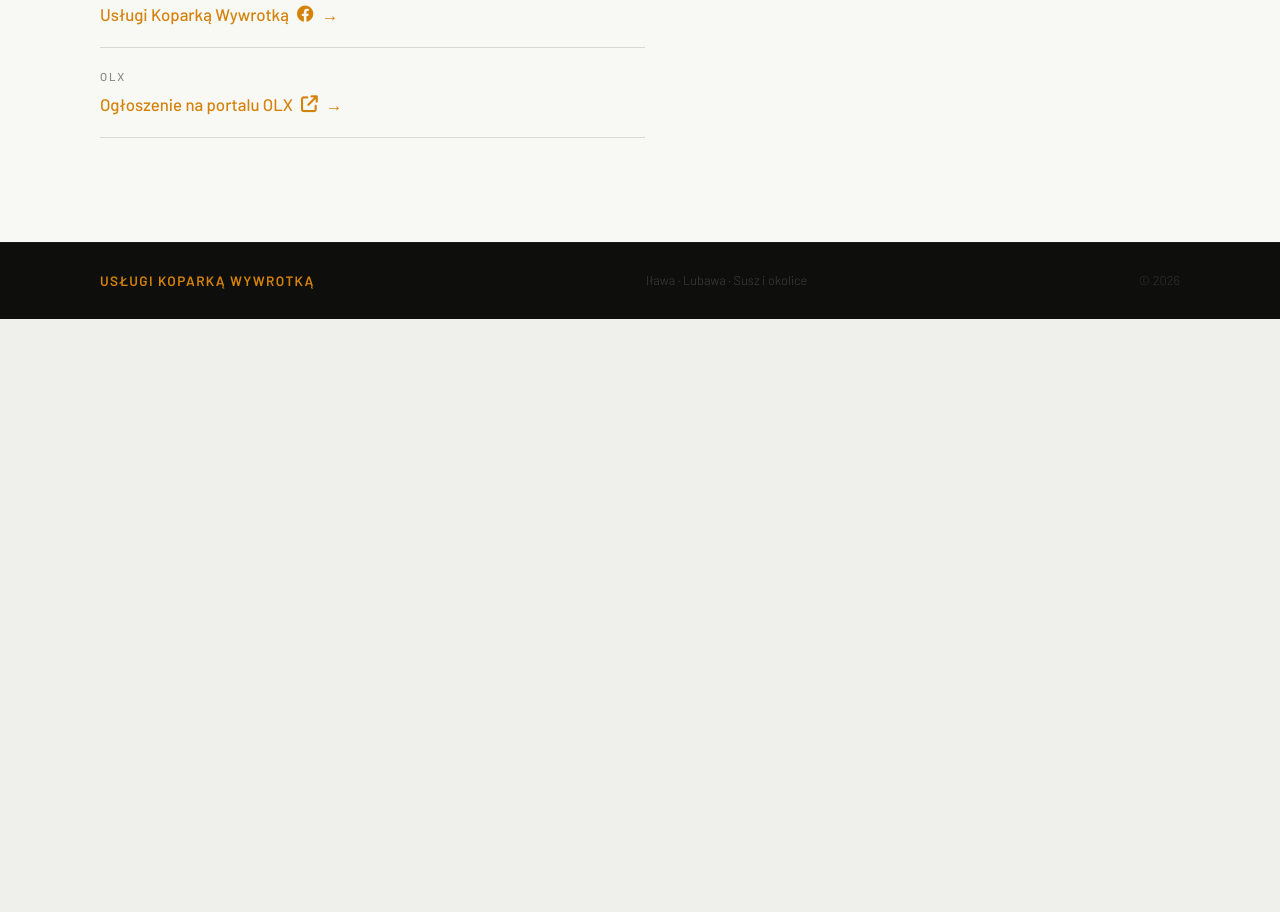
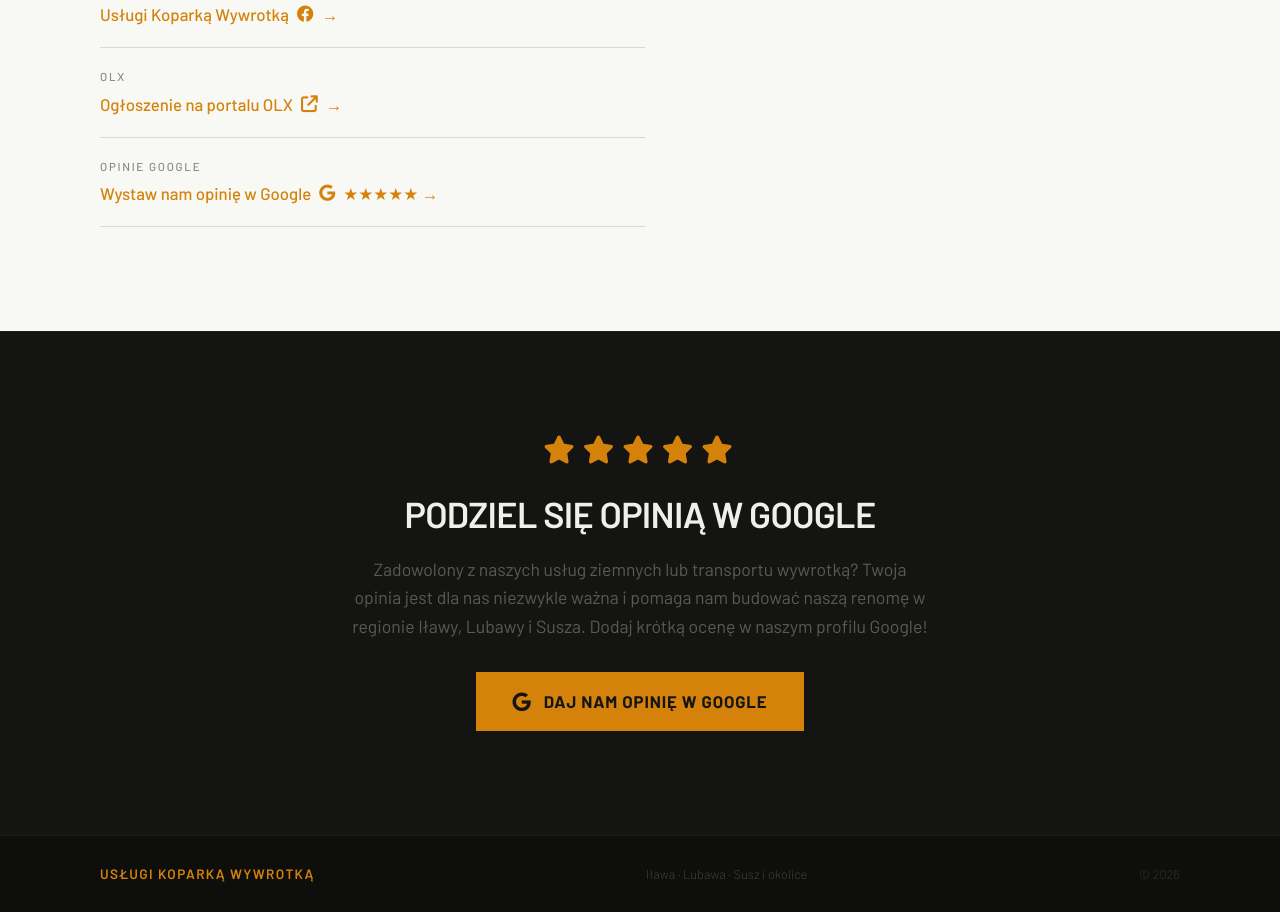
Before and after one commit to przemekszcz7/koparkawywrotka, a React (Vite) app: page / in a window 1280 px wide. Shown: the part 7100-8012 px from the top of the page. Before the commit the page ends 7419 px from the top, so only its background shows below. Built offline with nearby package versions, Linux system fonts and the light colour scheme.

Commit message:
feat: improve SEO, update favicons, and refine code
- Add FAQ schema to homepage for better search visibility
- Update sitemap priorities and change frequencies
- Replace single favicon with multi-resolution set
- Add null check for React root container initialization

```diff
--- a/blog/index.html
+++ b/blog/index.html
@@ -64,7 +64,8 @@
     </script>
 
     <!-- Favicon -->
-    <link rel="icon" type="image/jpeg" href="https://i.ibb.co/pvXXV73W/689495698-122096086329318216-1728774743153418889-n.jpg" />
+    <link rel="icon" type="image/jpeg" sizes="48x48" href="https://i.ibb.co/kVGJ9MQ6/favcion48.png" />
+    <link rel="icon" type="image/jpeg" sizes="32x32" href="https://i.ibb.co/995nqNFd/favicon32.png" />
 
     <!-- Preconnect to CDN and font origins -->
     <link rel="preconnect" href="https://fonts.googleapis.com" />
@@ -72,7 +73,7 @@
     <link rel="preconnect" href="https://cdnjs.cloudflare.com" crossorigin />
 
     <!-- Google Fonts: Barlow -->
-    <link href="https://fonts.googleapis.com/css2family=Barlow:ital,wght@0,300;0,400;0,500;0,600;0,700;0,800;1,700&amp;display=swap" rel="stylesheet" media="print" onload="this.media='all'" />
+    <link href="https://fonts.googleapis.com/css2?family=Barlow:ital,wght@0,300;0,400;0,500;0,600;0,700;0,800;1,700&amp;display=swap" rel="stylesheet" media="print" onload="this.media='all'" />
     <noscript>
       <link href="https://fonts.googleapis.com/css2?family=Barlow:ital,wght@0,300;0,400;0,500;0,600;0,700;0,800;1,700&amp;display=swap" rel="stylesheet" />
     </noscript>
--- a/blog/jak-przebiega-niwelacja-terenu/index.html
+++ b/blog/jak-przebiega-niwelacja-terenu/index.html
@@ -81,7 +81,8 @@
     </script>
 
     <!-- Favicon -->
-    <link rel="icon" type="image/jpeg" href="https://i.ibb.co/pvXXV73W/689495698-122096086329318216-1728774743153418889-n.jpg" />
+    <link rel="icon" type="image/jpeg" sizes="48x48" href="https://i.ibb.co/kVGJ9MQ6/favcion48.png" />
+    <link rel="icon" type="image/jpeg" sizes="32x32" href="https://i.ibb.co/995nqNFd/favicon32.png" />
 
     <!-- Preconnect to CDN and font origins -->
     <link rel="preconnect" href="https://fonts.googleapis.com" />
--- a/blog/jak-przygotowac-dzialke-pod-budowe-domu/index.html
+++ b/blog/jak-przygotowac-dzialke-pod-budowe-domu/index.html
@@ -81,7 +81,8 @@
     </script>
 
     <!-- Favicon -->
-    <link rel="icon" type="image/jpeg" href="https://i.ibb.co/pvXXV73W/689495698-122096086329318216-1728774743153418889-n.jpg" />
+    <link rel="icon" type="image/jpeg" sizes="48x48" href="https://i.ibb.co/kVGJ9MQ6/favcion48.png" />
+    <link rel="icon" type="image/jpeg" sizes="32x32" href="https://i.ibb.co/995nqNFd/favicon32.png" />
 
     <!-- Preconnect to CDN and font origins -->
     <link rel="preconnect" href="https://fonts.googleapis.com" />
--- a/blog/koparka-czy-koparko-ladowarka/index.html
+++ b/blog/koparka-czy-koparko-ladowarka/index.html
@@ -81,7 +81,8 @@
     </script>
 
     <!-- Favicon -->
-    <link rel="icon" type="image/jpeg" href="https://i.ibb.co/pvXXV73W/689495698-122096086329318216-1728774743153418889-n.jpg" />
+    <link rel="icon" type="image/jpeg" sizes="48x48" href="https://i.ibb.co/kVGJ9MQ6/favcion48.png" />
+    <link rel="icon" type="image/jpeg" sizes="32x32" href="https://i.ibb.co/995nqNFd/favicon32.png" />
 
     <!-- Preconnect to CDN and font origins -->
     <link rel="preconnect" href="https://fonts.googleapis.com" />
--- a/index.html
+++ b/index.html
@@ -248,6 +248,52 @@
           },
           "areaServed": ["Iława", "Lubawa", "Susz", "województwo warmińsko-mazurskie"],
           "serviceType": "Transport"
+        },
+        {
+          "@type": "FAQPage",
+          "@id": "https://koparkawywrotkailawa.pl/#faq-schema",
+          "mainEntity": [
+            {
+              "@type": "Question",
+              "name": "Jakie usługi ziemne oferujecie w Iławie, Lubawie i Suszu?",
+              "acceptedAnswer": {
+                "@type": "Answer",
+                "text": "Oferujemy szeroki zakres robót ziemnych sprzętem najwyższej klasy, w tym precyzyjne wykopy pod fundamenty, profesjonalną niwelację terenu, korytowanie pod kostkę brukową i parkingi, wykopy pod instalacje (wodne, kanalizacyjne, gazowe, elektryczne), wyburzenia i rozbiórki mechaniczne budynków, a także załadunek oraz wywóz nadmiaru ziemi, gliny, humusu i gruzu naszymi wywrotkami na terenie Iławy, Lubawy, Susza i okolic."
+              }
+            },
+            {
+              "@type": "Question",
+              "name": "Jakimi maszynami dysponujecie i jak dobrać sprzęt do pracy?",
+              "acceptedAnswer": {
+                "@type": "Answer",
+                "text": "Nasza flota obejmuje m.in. wydajną koparko-ładowarkę oraz zwrotną koparkę kołową, a także ładowną wywrotkę przeznaczoną do transportu kruszywa i ziemi. Do mniejszych, wielozadaniowych prac lub na utwardzonym terenie świetnie sprawdza się koparko-ładowarka. Przy głębszych wykopach, dużych niwelacjach i trudniejszym gruncie w Iławie, Lubawie czy Suszu dedykujemy koparkę kołową. Przed rozpoczęciem prac bezpłatnie doradzamy i dobieramy optymalną maszynę."
+              }
+            },
+            {
+              "@type": "Question",
+              "name": "Ile kosztuje usługa koparki oraz transport wywrotką w regionie?",
+              "acceptedAnswer": {
+                "@type": "Answer",
+                "text": "Każde zlecenie w regionie Iławy, Lubawy i Susza wyceniamy indywidualnie, ponieważ ostateczny koszt zależy od specyfiki gruntu, zakresu robót, czasu pracy maszyn oraz odległości transportowej przy wywozie ziemi czy dowozie materiałów sypkich. Zapewniamy w pełni bezpłatną, niezobowiązującą wycenę na miejscu inwestycji lub telefonicznie – u nas nie ma ukrytych kosztów."
+              }
+            },
+            {
+              "@type": "Question",
+              "name": "Jak przygotować teren przed przyjazdem koparki na budowę?",
+              "acceptedAnswer": {
+                "@type": "Answer",
+                "text": "Kluczowe jest wyznaczenie przez geodetę osi budynku lub granic planowanego wykopu oraz upewnienie się, że na trasie dojazdu ciężkiego sprzętu nie znajdują się przeszkody lub podziemne instalacje, o których operator powinien wiedzieć przed rozpoczęciem pracy. Oferujemy fachowe doradztwo techniczne i wspólnie z inwestorem ustalamy Plan Działania przed wjazdem maszyny w Iławie, Lubawie czy Suszu."
+              }
+            },
+            {
+              "@type": "Question",
+              "name": "Czy dostarczacie również piasek, żwir i czarnoziem wywrotką?",
+              "acceptedAnswer": {
+                "@type": "Answer",
+                "text": "Tak, świadczymy kompleksowe usługi transportowe wywrotką. Dostarczamy najwyższej jakości piasek (do murowania, miksokreta), żwir o różnych frakcjach, czarnoziem (humus idealny pod trawniki i ogrody), a także tłuczeń, kliniec czy pospółkę. Obsługujemy sprawnie place budowy, ogrody i inwestycje drogowe na obszarze miast Iława, Lubawa, Susz oraz okolicznych gmin."
+              }
+            }
+          ]
         }
       ]
     }
@@ -1218,6 +1264,103 @@
         font-size: 0.85rem;
         color: var(--muted);
         margin-top: 16px;
+      }
+
+      /* GOOGLE REVIEW BANNER SECTION */
+      .review-cta-section {
+        background-color: var(--dark);
+        border-top: 1px solid #1E1E1C;
+        padding: 96px 0;
+        text-align: center;
+        position: relative;
+        overflow: hidden;
+      }
+
+      .review-cta-card {
+        max-width: 720px;
+        margin: 0 auto;
+        padding: 0 24px;
+        display: flex;
+        flex-direction: column;
+        align-items: center;
+        gap: 20px;
+      }
+
+      .review-stars {
+        color: var(--accent);
+        font-size: 1.75rem;
+        letter-spacing: 4px;
+        margin-bottom: 8px;
+        display: flex;
+        justify-content: center;
+        gap: 4px;
+      }
+
+      .review-cta-title {
+        font-family: 'Barlow', sans-serif;
+        font-weight: 600;
+        font-size: 2.25rem;
+        color: var(--page);
+        letter-spacing: -0.02em;
+        line-height: 1.2;
+        margin: 0;
+        text-transform: uppercase;
+      }
+
+      .review-cta-text {
+        font-family: 'Barlow', sans-serif;
+        font-weight: 400;
+        font-size: 1.1rem;
+        color: var(--mid);
+        line-height: 1.6;
+        max-width: 580px;
+        margin: 0 0 12px 0;
+      }
+
+      .review-google-btn {
+        display: inline-flex;
+        align-items: center;
+        gap: 12px;
+        background-color: var(--accent);
+        color: var(--dark);
+        text-decoration: none;
+        padding: 16px 36px;
+        font-family: 'Barlow', sans-serif;
+        font-weight: 700;
+        font-size: 1.05rem;
+        text-transform: uppercase;
+        letter-spacing: 0.05em;
+        transition: transform 0.25s cubic-bezier(0.16, 1, 0.3, 1), background-color 0.25s ease, box-shadow 0.25s ease;
+        border: 1px solid var(--accent);
+      }
+
+      .review-google-btn:hover {
+        background-color: transparent;
+        color: var(--accent);
+        transform: translateY(-2px);
+        box-shadow: 0 8px 24px rgba(230, 170, 40, 0.15);
+      }
+
+      .review-google-btn i {
+        font-size: 1.2rem;
+      }
+
+      @media (max-width: 768px) {
+        .review-cta-section {
+          padding: 64px 0;
+        }
+        .review-cta-title {
+          font-size: 1.75rem;
+        }
+        .review-cta-text {
+          font-size: 1rem;
+        }
+        .review-google-btn {
+          padding: 14px 28px;
+          font-size: 0.95rem;
+          width: 100%;
+          justify-content: center;
+        }
       }
 
       /* FOOTER */
@@ -1869,6 +2012,12 @@
                   Ogłoszenie na portalu OLX <i class="fa-solid fa-arrow-up-right-from-square"></i> →
                 </a>
               </div>
+              <div class="contact-detail-row">
+                <span class="contact-row-label">OPINIE GOOGLE</span>
+                <a href="https://share.google/OeTofJJQIE5hFwVPd" target="_blank" rel="noopener noreferrer" class="contact-fb-active" style="color: var(--accent);">
+                  Wystaw nam opinię w Google <i class="fa-brands fa-google"></i> ★★★★★ →
+                </a>
+              </div>
             </div>
           </div>
 
@@ -1890,6 +2039,28 @@
             <span class="decorative-note">Odpiszemy lub oddzwonimy najszybciej jak to możliwe</span>
           </div>
 
+        </div>
+      </div>
+    </section>
+
+    <!-- GOOGLE REVIEW CTA SECTION -->
+    <section class="review-cta-section reveal">
+      <div class="section-container">
+        <div class="review-cta-card">
+          <div class="review-stars">
+            <i class="fa-solid fa-star"></i>
+            <i class="fa-solid fa-star"></i>
+            <i class="fa-solid fa-star"></i>
+            <i class="fa-solid fa-star"></i>
+            <i class="fa-solid fa-star"></i>
+          </div>
+          <h2 class="review-cta-title">Podziel się opinią w Google</h2>
+          <p class="review-cta-text">
+            Zadowolony z naszych usług ziemnych lub transportu wywrotką? Twoja opinia jest dla nas niezwykle ważna i pomaga nam budować naszą renomę w regionie Iławy, Lubawy i Susza. Dodaj krótką ocenę w naszym profilu Google!
+          </p>
+          <a href="https://share.google/OeTofJJQIE5hFwVPd" target="_blank" rel="noopener noreferrer" class="review-google-btn">
+            <i class="fa-brands fa-google"></i> Daj nam opinię w Google
+          </a>
         </div>
       </div>
     </section>
--- a/src/main.tsx
+++ b/src/main.tsx
@@ -3,8 +3,11 @@ import {createRoot} from 'react-dom/client';
 import App from './App.tsx';
 import './index.css';
 
-createRoot(document.getElementById('root')!).render(
-  <StrictMode>
-    <App />
-  </StrictMode>,
-);
+const container = document.getElementById('root');
+if (container) {
+  createRoot(container).render(
+    <StrictMode>
+      <App />
+    </StrictMode>,
+  );
+}
```
Also changed, not shown: 1 other file (tests, documents, lock files or other folders).
